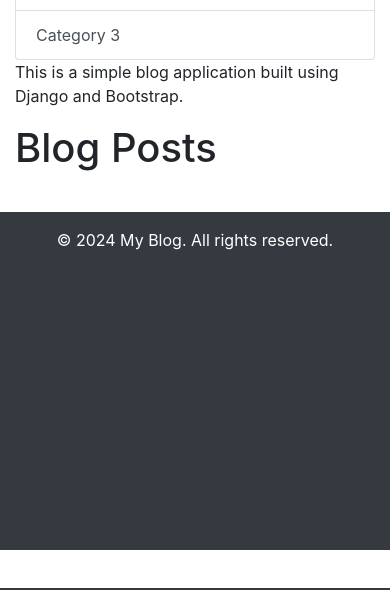
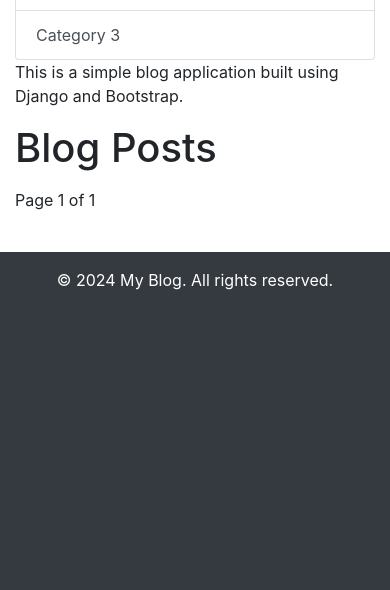
Before and after one commit to scilove/django-blog, a Django app: page /blog/ in a window 390 px wide. Shown: the part 256-846 px from the top of the page. Run offline with Django 5.2, Linux system fonts and the light colour scheme; data that the repository does not hold is empty; some libraries are stand-ins or nearby versions.

Commit message:
pagination

```diff
--- a/app/models.py
+++ b/app/models.py
@@ -1,6 +1,7 @@
 from django.db import models
 from django.utils import timezone
 from django.contrib.auth.models import User
+from django.urls import reverse
 
 class PublishedManager(models.Manager):
     def get_queryset(self) -> models.QuerySet:
@@ -21,7 +22,7 @@ class Post(models.Model):
 
     author = models.ForeignKey(User, on_delete=models.CASCADE, related_name='blog_posts')
     title = models.CharField(max_length=250)
-    slug = models.SlugField(max_length=250)
+    slug = models.SlugField(max_length=250, unique_for_date='publish')
     body = models.TextField()
     status = models.CharField(max_length=2, choices=Status.choices, default=Status.DRAFT)
     publish = models.DateTimeField(default=timezone.now)
@@ -42,3 +43,22 @@ class Post(models.Model):
         Returns the title of the post as a string
         """
         return self.title
+
+
+    def get_absolute_uri(self) -> str:
+        """
+        Returns a string representation of the generated url.
+        E.g: `blog/3`
+
+        Parameters
+        ----------
+        None
+
+        Returns
+        -------
+        str : A string `url` representation.
+        """
+        return reverse('blog:post_detail', args=[self.publish.year,
+                                                self.publish.month,
+                                                self.publish.day,
+                                                self.slug])
--- a/app/templates/blog/post/detail.html
+++ b/app/templates/blog/post/detail.html
@@ -1,9 +1,9 @@
 {% extends "blog/base.html" %}
 
 {% block content %}
-<div class="container mt-5">
+<div class="container">
     <div class="row">
-        <div class="col-md-8 offset-md-2">
+        <div class="col">
             <div class="card">
                 <div class="card-header">
                     <h2>{{ post.title }}</h2>
--- a/app/templates/blog/post/list.html
+++ b/app/templates/blog/post/list.html
@@ -8,7 +8,7 @@
 <ul>
     {% for post in posts %}
         <li>
-            <h2><a href="{% url 'blog:post_detail' post.id %}">{{ post.title }}</a></h2>
+            <h2><a href="{{ post.get_absolute_uri }}">{{ post.title }}</a></h2>
             <p>{{ post.body|truncatewords:30 }}</p>
             <p><small>Published on {{ post.publish }} by {{ post.author }}</small></p>
         </li>
@@ -28,4 +28,5 @@
     {% endif %}
 </div>
 {% endif %}
+{% include "pagination.html" with page=posts %}
 {% endblock %}
--- /dev/null
+++ b/app/templates/pagination.html
@@ -0,0 +1,21 @@
+<nav aria-label="Page navigation example">
+    <ul class="pagination">
+        <li class="page-item">
+            {% if page.has_previous %}
+                <a class="page-link" href="?page={{ page.previous_page_number }}" aria-label="Previous">
+                    <span aria-hidden="true">&laquo;</span>
+                </a>
+            {% endif %}
+        </li>
+        <li class="page-item">
+            Page {{ page.number }} of {{ page.paginator.num_pages }}
+        </li>
+        <li class="page-item">
+            {% if page.has_next %}
+                <a class="page-link" href="?page={{ page.next_page_number }}" aria-label="Next">
+                    <span aria-hidden="true">&raquo;</span>
+                </a>
+            {% endif %}
+        </li>
+    </ul>
+</nav>
--- a/app/urls.py
+++ b/app/urls.py
@@ -5,5 +5,5 @@ app_name = 'blog'
 
 urlpatterns = [
     path('', views.post_list, name='post_list'),
-    path('<int:id>/', views.post_detail, name='post_detail')
+    path('<int:year>/<int:month>/<int:day>/<slug:post>/', views.post_detail, name='post_detail')
 ]
--- a/app/views.py
+++ b/app/views.py
@@ -1,5 +1,7 @@
 from django.shortcuts import render , get_object_or_404
-from django.http import HttpRequest, HttpResponse, Http404
+from django.http import HttpRequest, HttpResponse
+from django.core.paginator import Paginator, EmptyPage, PageNotAnInteger
+
 from .models import Post
 
 def post_list(request: HttpRequest) -> HttpResponse:
@@ -10,12 +12,24 @@ def post_list(request: HttpRequest) -> HttpResponse:
     ----------
     request: HttpRequest
         The request object.
+
+    Returns
+    -------
+    response: HttpResponses
     """
-    posts = Post.published.all()
+    post_list = Post.published.all()
+    paginator = Paginator(post_list, 5)
+    page_number = request.GET.get('page', 1)
+    try:
+        posts = paginator.page(page_number)
+    except PageNotAnInteger:
+        posts = paginator.page(1)
+    except EmptyPage:
+        posts = paginator.page(paginator.num_pages)
     return render(request, 'blog/post/list.html', {'posts': posts})
 
 
-def post_detail(request: HttpRequest, id: int) -> HttpResponse:
+def post_detail(request: HttpRequest, year: int, month: int, day: int, post: str) -> HttpResponse:
     """
     Return an HTTP response of the post identified by the given id.
 
@@ -24,6 +38,11 @@ def post_detail(request: HttpRequest, id: int) -> HttpResponse:
     request: HttpRequest
         The request object.
     """
-    post = get_object_or_404(Post, id=id, status=Post.Status.PUBLISHED)
+    post = get_object_or_404(Post,
+                            slug=post,
+                            publish__year=year,
+                            publish__month=month,
+                            publish__day=day,
+                            status=Post.Status.PUBLISHED)
 
     return render(request, 'blog/post/detail.html', {'post': post})
```
Also changed, not shown: app/migrations/0003_alter_post_slug.py (added).
